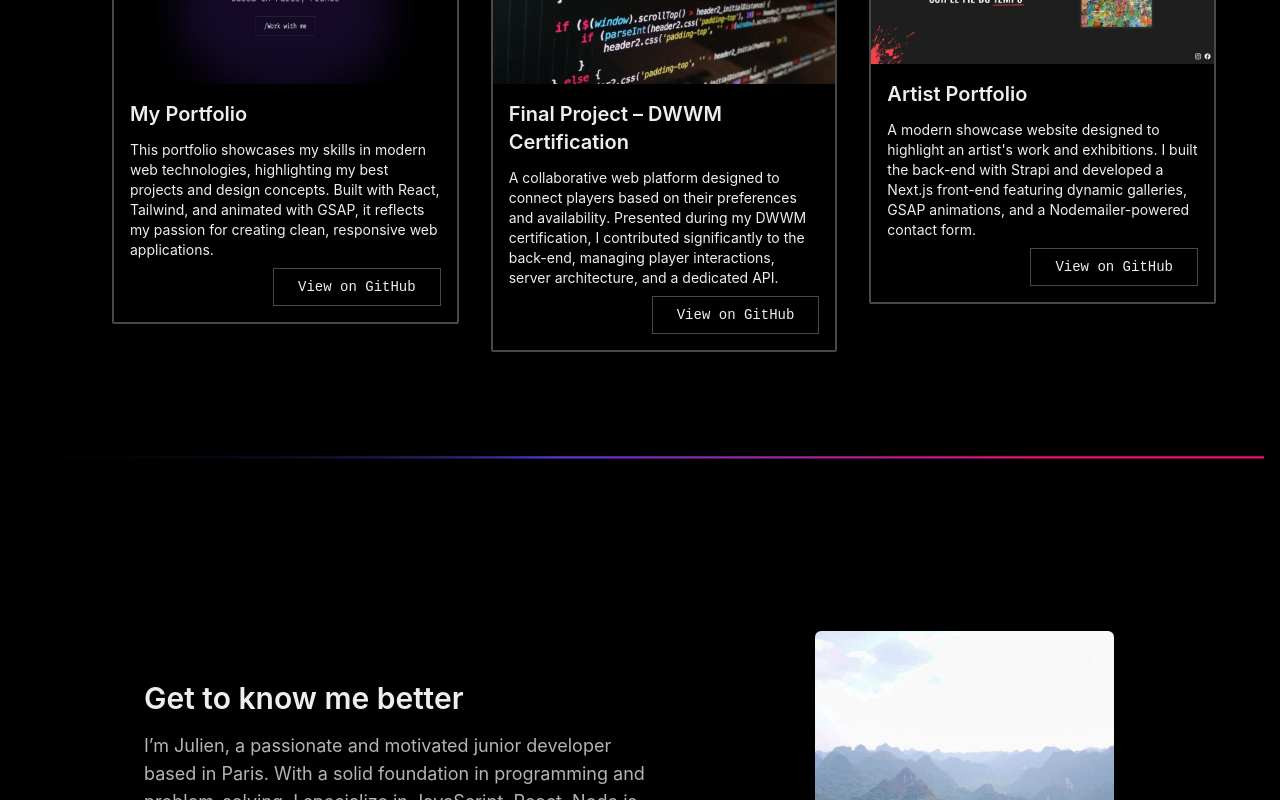
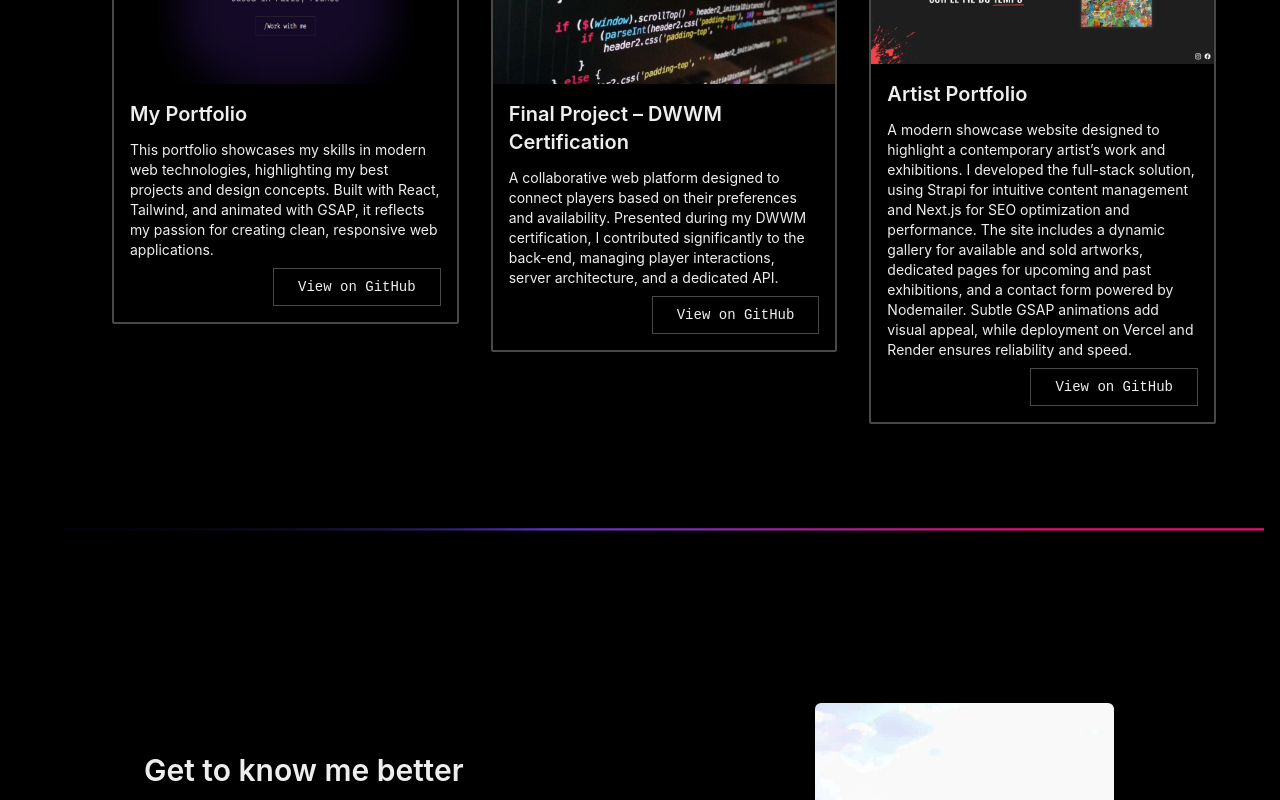
Before and after one commit to JulienMedina/Portfolio, a React (Vite) app: page / in a window 1280 px wide. Shown: the part 1300-2100 px from the top of the page. Built offline with nearby package versions, Linux system fonts and the light colour scheme; a web font is replaced by a local one.

Commit message:
change description card

```diff
--- a/src/components/sections/Projects.jsx
+++ b/src/components/sections/Projects.jsx
@@ -118,7 +118,7 @@ const Projects = () => {
           <Card
             image={ArtPortfolio}
             title="Artist Portfolio"
-            description="A modern showcase website designed to highlight an artist's work and exhibitions. I built the back-end with Strapi and developed a Next.js front-end featuring dynamic galleries, GSAP animations, and a Nodemailer-powered contact form."
+            description="A modern showcase website designed to highlight a contemporary artist’s work and exhibitions. I developed the full-stack solution, using Strapi for intuitive content management and Next.js for SEO optimization and performance. The site includes a dynamic gallery for available and sold artworks, dedicated pages for upcoming and past exhibitions, and a contact form powered by Nodemailer. Subtle GSAP animations add visual appeal, while deployment on Vercel and Render ensures reliability and speed."
             buttonText="View on GitHub"
             buttonLink="https://github.com/Charlie-Gauvin/art-porfolio-frontend"
           />
```
